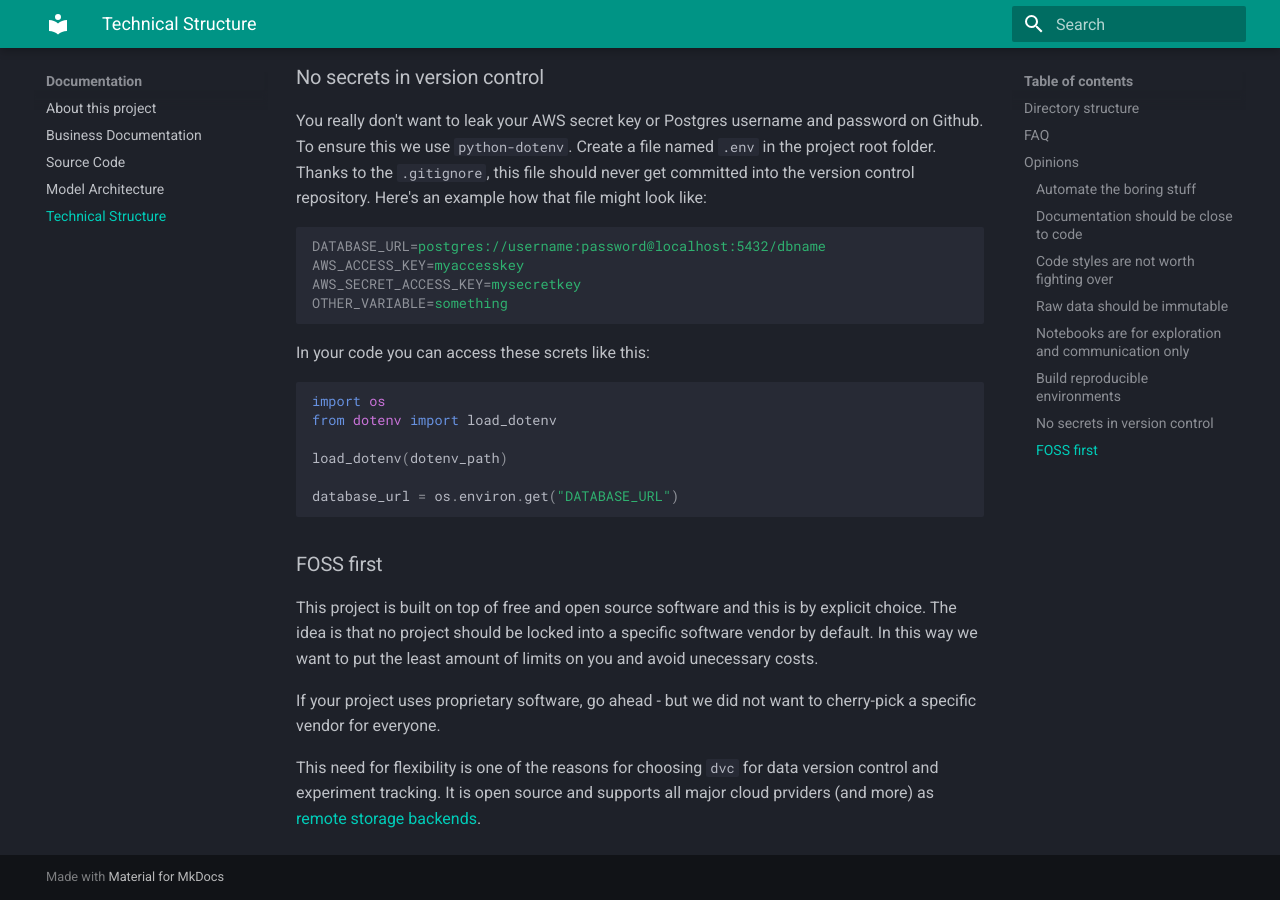
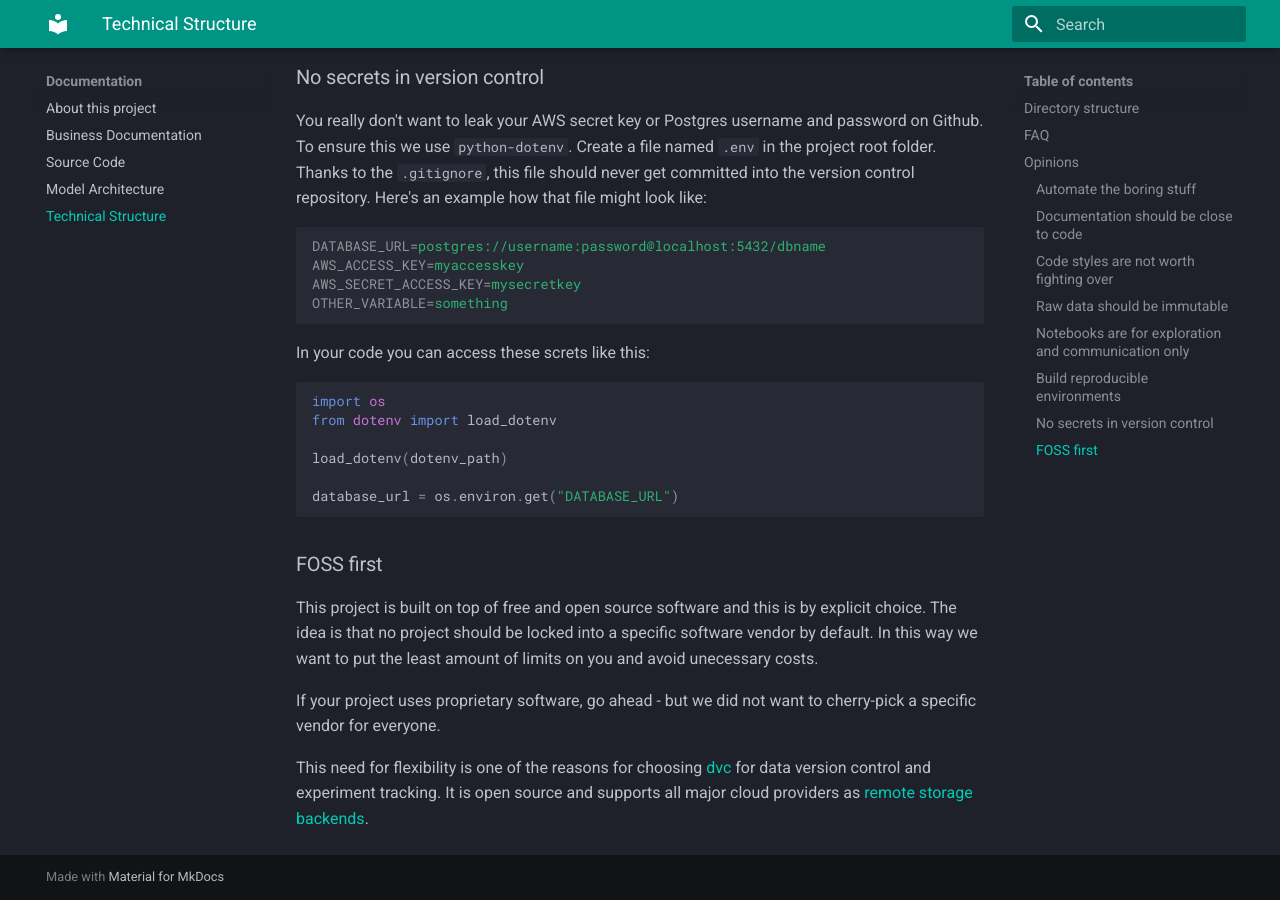
Before and after one commit to Excidion/reproML, an MkDocs documentation site: the page built from docs/structure.md, in a window 1280 px wide and 900 px high, scrolled down 3774 px. Built offline with MkDocs 1.6.1 and Material for MkDocs 9.7.7, drawn with Linux system fonts in a browser that asks for light colours.

Commit message:
install dvc via poetry

```diff
--- a/docs/structure.md
+++ b/docs/structure.md
@@ -246,5 +246,5 @@ In this way we want to put the least amount of limits on you and avoid unecessar
 
 If your project uses proprietary software, go ahead - but we did not want to cherry-pick a specific vendor for everyone.
 
-This need for flexibility is one of the reasons for choosing `dvc` for data version control and experiment tracking.
-It is open source and supports all major cloud prviders (and more) as [remote storage backends](https://dvc.org/doc/command-reference/remote/add#supported-storage-types).
+This need for flexibility is one of the reasons for choosing [dvc](https://dvc.org/) for data version control and experiment tracking.
+It is open source and supports all major cloud providers as [remote storage backends](https://dvc.org/doc/command-reference/remote/add#supported-storage-types).
--- a/pyproject.toml
+++ b/pyproject.toml
@@ -8,6 +8,7 @@ readme = "README.md"
 [tool.poetry.dependencies]
 python = "^3.8"
 python-dotenv = "^0.21.0"
+dvc = "^2.45.1"
 
 [tool.poetry.dev-dependencies]
 black = "^22.3.0"
```
Also changed, not shown: README.md (+0 -1 lines), 1 other file.
